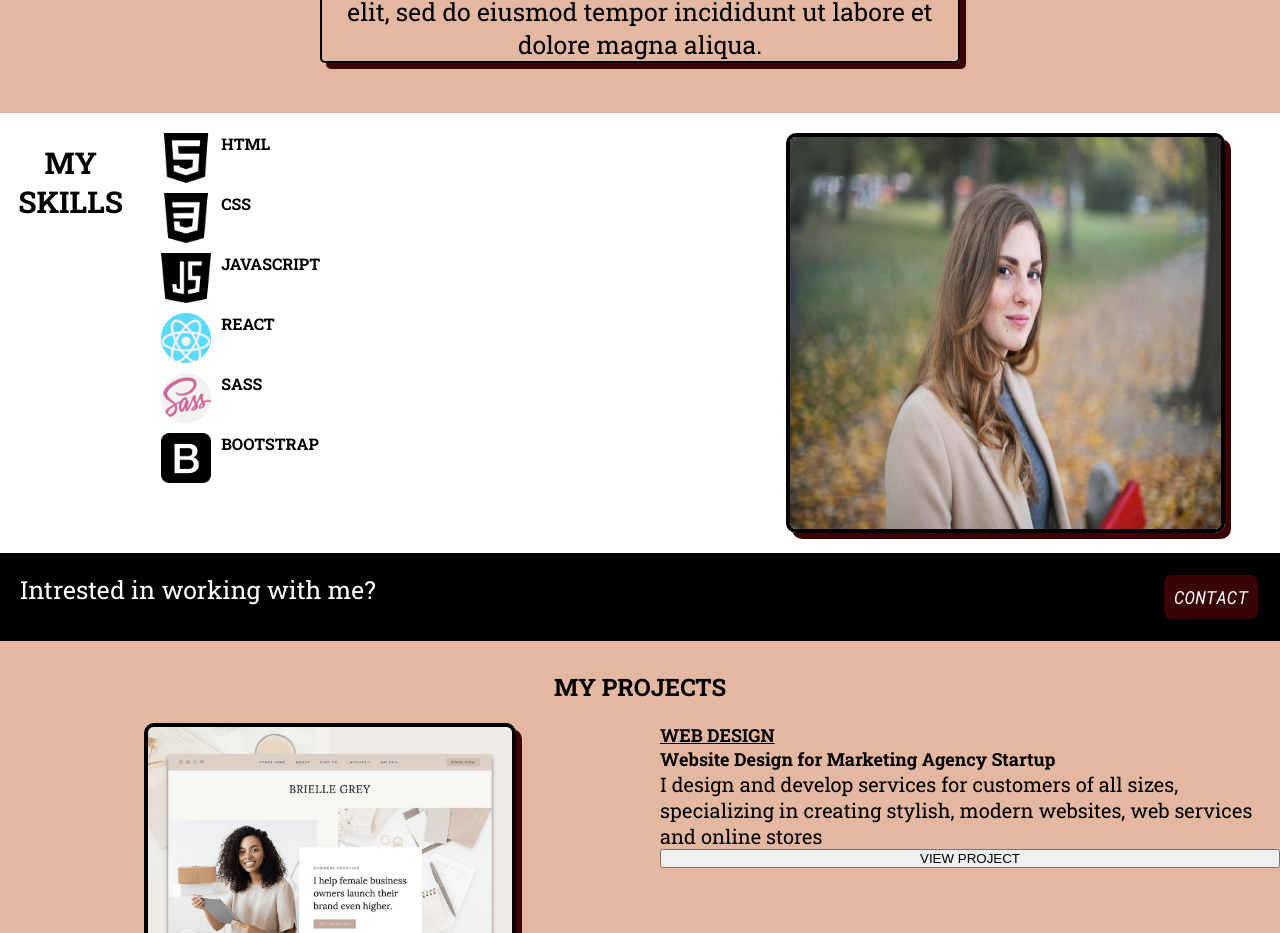
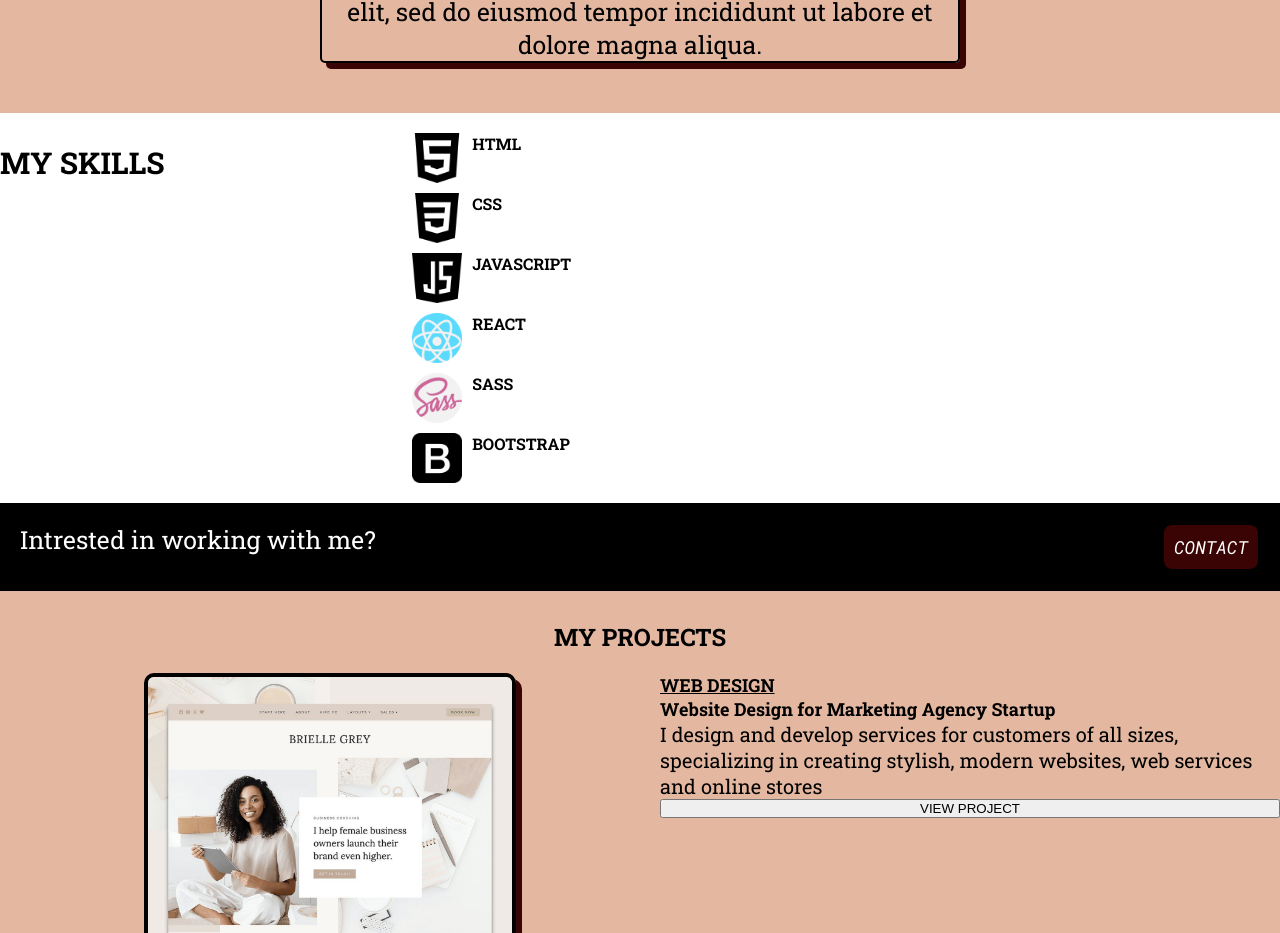
Before and after one commit to Pauline-Oraro/reactfolio, a React (Create React App) app: page / in a window 1280 px wide. Shown: the part 2180-3113 px from the top of the page. Built offline with nearby package versions, Linux system fonts and the light colour scheme.

Commit message:
updated the react file

```diff
--- a/src/App.js
+++ b/src/App.js
@@ -203,9 +203,7 @@ function App() {
           </div>
 
 
-          <div className='skills-image'>
-            <img src='girl2.jpg' alt='a girl' />
-          </div>
+
 
         </div>
 
```
